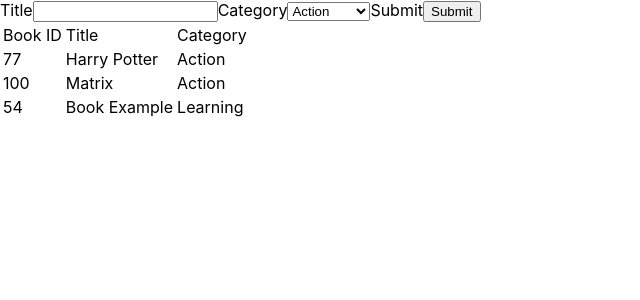
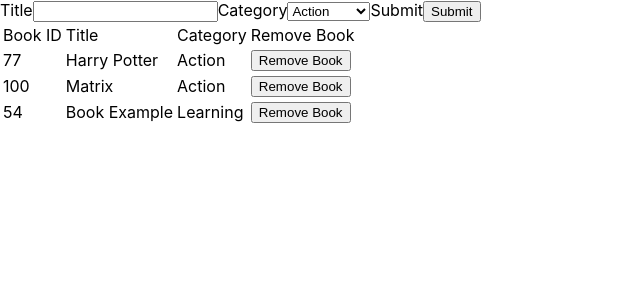
Before and after one commit to luisvinicius09/bookstoreRedux, a React (Create React App) app: page / in a window 1280 px wide. Shown: the top 300 px of the page, without its empty margins (0-640 px from the left). Built offline with nearby package versions, Linux system fonts and the light colour scheme.

Commit message:
Update Book component to receive handler

```diff
--- a/src/components/Book.js
+++ b/src/components/Book.js
@@ -1,15 +1,17 @@
 import PropTypes from 'prop-types';
 
-const Book = ({ book }) => (
+const Book = ({ book, handleRemoveBook }) => (
   <tr>
     <td>{book.id}</td>
     <td>{book.title}</td>
     <td>{book.category}</td>
+    <td><button type="button" onClick={handleRemoveBook}>Remove Book</button></td>
   </tr>
 );
 
 Book.propTypes = {
   book: PropTypes.instanceOf(Object).isRequired,
+  handleRemoveBook: PropTypes.instanceOf(Function).isRequired,
 };
 
 export default Book;
--- a/src/containers/BooksList.js
+++ b/src/containers/BooksList.js
@@ -10,6 +10,7 @@ const BooksList = ({ books }) => (
           <td>Book ID</td>
           <td>Title</td>
           <td>Category</td>
+          <td>Remove Book</td>
         </tr>
       </thead>
       <tbody>
```
